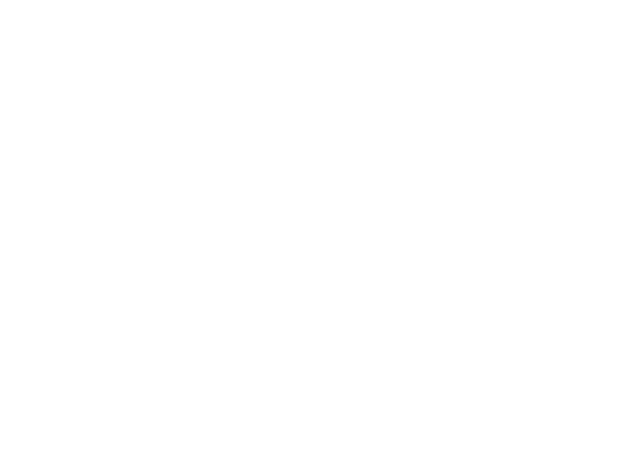
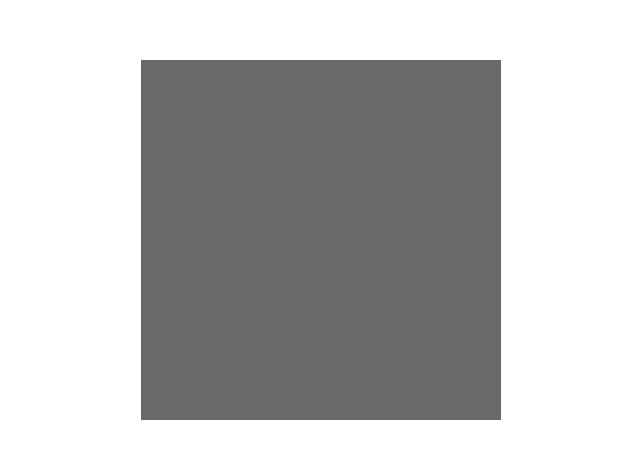
Before and after one commit to shafali03/Calculator-app, a React (Create React App) app: page / in a window 1280 px wide. Shown: the part 160-618 px from the top of the page, without its empty margins (79-719 px from the left). Built offline with nearby package versions, Linux system fonts and the light colour scheme.

Commit message:
stye: Created calculator container with styles

```diff
--- /dev/null
+++ b/src/components/Calculator/Calculator.css
@@ -0,0 +1,5 @@
+.calculator-container {
+  background-color: var(--calculator-background-color);
+  height: var(--calculator-height);
+  width: var(--calculator-width);
+}
--- a/src/components/Calculator/Calculator.jsx
+++ b/src/components/Calculator/Calculator.jsx
@@ -1,4 +1,5 @@
 import React, { Component } from 'react';
+import '../Calculator/Calculator.css'
 
 class Calculator extends Component {
   state = {
--- a/src/index.css
+++ b/src/index.css
@@ -1,13 +1,32 @@
-body {
-  margin: 0;
-  font-family: -apple-system, BlinkMacSystemFont, 'Segoe UI', 'Roboto', 'Oxygen',
-    'Ubuntu', 'Cantarell', 'Fira Sans', 'Droid Sans', 'Helvetica Neue',
-    sans-serif;
-  -webkit-font-smoothing: antialiased;
-  -moz-osx-font-smoothing: grayscale;
+:root {
+  /* background colors */
+  --calculator-background-color: #696969;
+
+  /* font */
+  --main-font: 'Orbitron', sans-serif;
+
+  /* calculator dimensions */
+  --calculator-height: 45%;
+  --calculator-width: 45%;
 }
 
-code {
-  font-family: source-code-pro, Menlo, Monaco, Consolas, 'Courier New',
-    monospace;
+/*
+media query for tablet or smaller screen
+*/
+
+@media screen and (max-width: 1024px) {
+  :root {
+    /* calculator dimensions */
+    --calculator-height: 90%;
+    --calculator-width: 90%;
+  }
 }
+
+/*
+app CSS reset
+*/
+
+body, div, p {
+  margin: 0;
+  padding: 0;
+}
```
